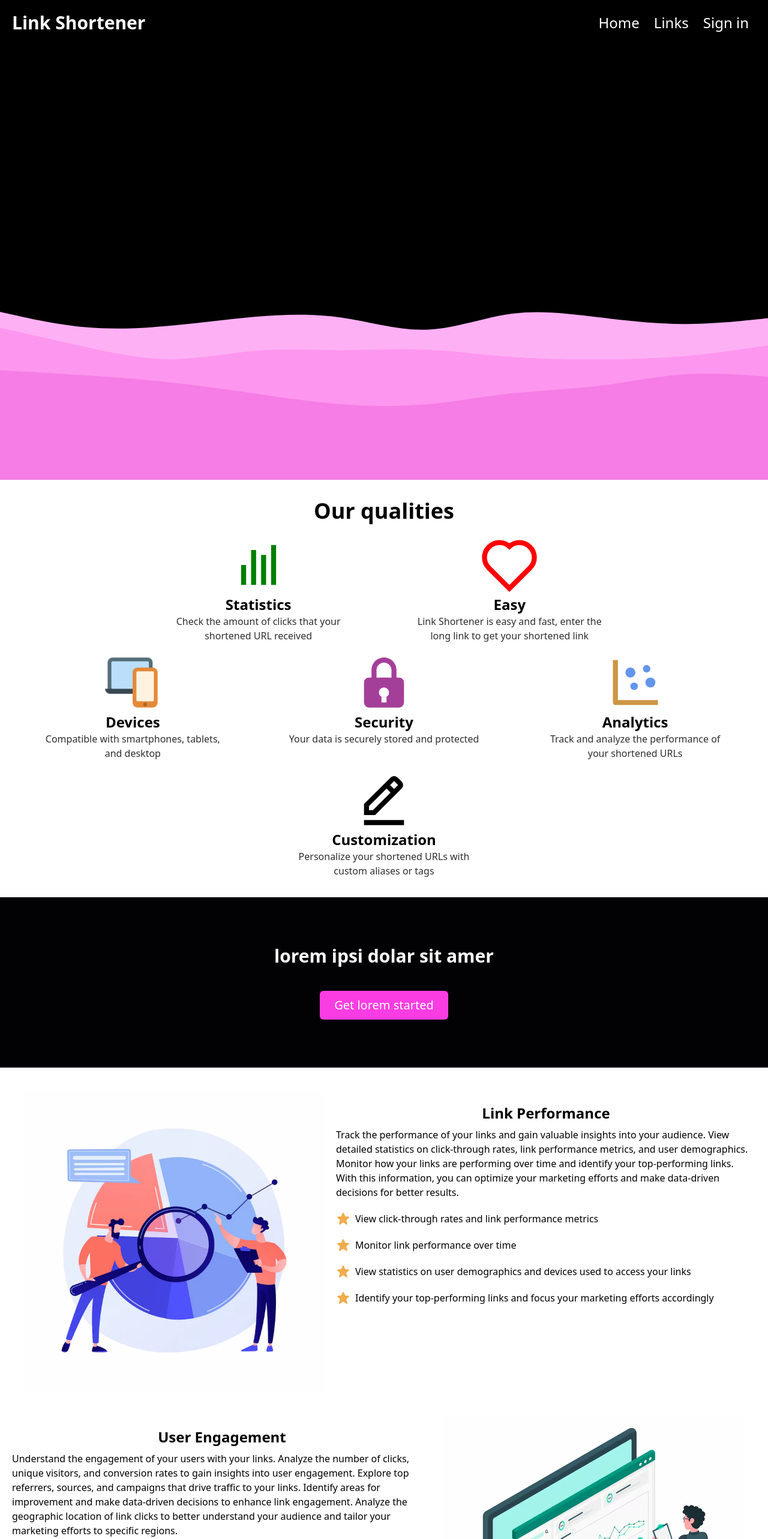
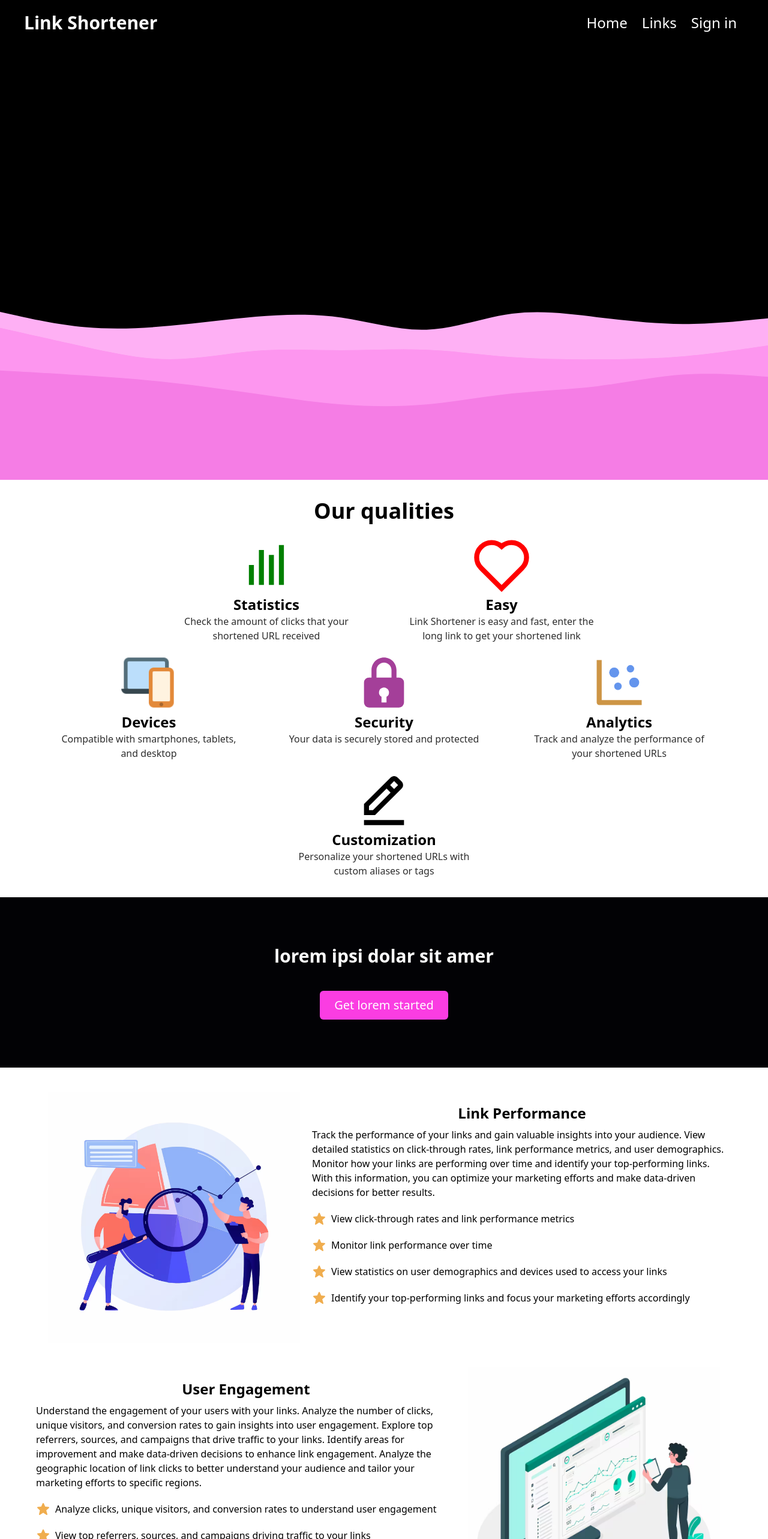
Before and after one commit to AndreyProvozen/link-shortener, a Next.js app: page / in a window 1280 px wide. Shown: the top 2566 px of the page at 60% size. Built offline with nearby package versions, Linux system fonts and the light colour scheme.

Commit message:
resolve container styles

```diff
--- a/src/components/Header/Header.tsx
+++ b/src/components/Header/Header.tsx
@@ -20,7 +20,7 @@ const Header: FC<Props> = ({ textBlack, containerClasses = '' }) => {
     <header
       className={`${textBlack ? 'text-black-900 border-b-2 border-gray-100' : 'text-white-50'} ${containerClasses} z-40 p-5`}
     >
-      <div className="container max-w-screen-desktop mx-auto flex justify-between items-center text-xl">
+      <div className="container max-w-screen-container mx-auto flex justify-between items-center text-xl">
         <Link
           href="/"
           style={{ textShadow: '3px 3px 6px rgba(0, 0, 0, 0.5)' }}
--- a/src/containers/HomePage/components/QualityBlock/QualityBlock.tsx
+++ b/src/containers/HomePage/components/QualityBlock/QualityBlock.tsx
@@ -7,7 +7,7 @@ interface Props {
 }
 
 const QualitiesBlock: FC<Props> = () => (
-  <div className="container max-w-screen-desktop mx-auto text-center px-5 my-8">
+  <div className="container max-w-screen-container mx-auto text-center px-5 my-8">
     <h2 className="text-4xl font-bold mb-5">Our qualities</h2>
     <QualitiesList />
   </div>
--- a/src/containers/HomePage/components/TextWithImage/TextWithImage.tsx
+++ b/src/containers/HomePage/components/TextWithImage/TextWithImage.tsx
@@ -32,12 +32,12 @@ const TextWithImage: FC<Props> = ({ linkData, text, imageFirst, title, featuresL
     data-testid={TEXT_WITH_IMAGE_TEST_IDS.ROOT}
     className={clsx(
       { 'flex-row-reverse': imageFirst },
-      'flex justify-between max-w-screen-desktop px-5 mx-auto desktop-small:block overflow-hidden',
+      'flex justify-between max-w-screen-container px-5 mx-auto desktop-small:block overflow-hidden',
       containerClasses
     )}
   >
-    <motion.div variants={imageFirst ? fadeInRight : fadeInLeft} className="px-5 desktop-small:mx-auto">
-      <Image src={linkData.src} alt={linkData.alt} height={400} width={500} />
+    <motion.div variants={imageFirst ? fadeInRight : fadeInLeft} className="px-5">
+      <Image src={linkData.src} alt={linkData.alt} height={400} width={500} className="desktop-small:mx-auto" />
     </motion.div>
     <motion.div variants={imageFirst ? fadeInLeft : fadeInRight} className="pt-5 max-w-[700px] desktop-small:mx-auto">
       <h2 className="text-2xl font-bold mx-auto text-center mb-2">{title}</h2>
--- a/tailwind.config.ts
+++ b/tailwind.config.ts
@@ -10,6 +10,7 @@ const config: Config = {
   ],
   theme: {
     screens: {
+      container: '1200px',
       desktop: { max: '1200px' },
       'desktop-small': { max: '1023px' },
       tablet: { max: '767px' },
```
